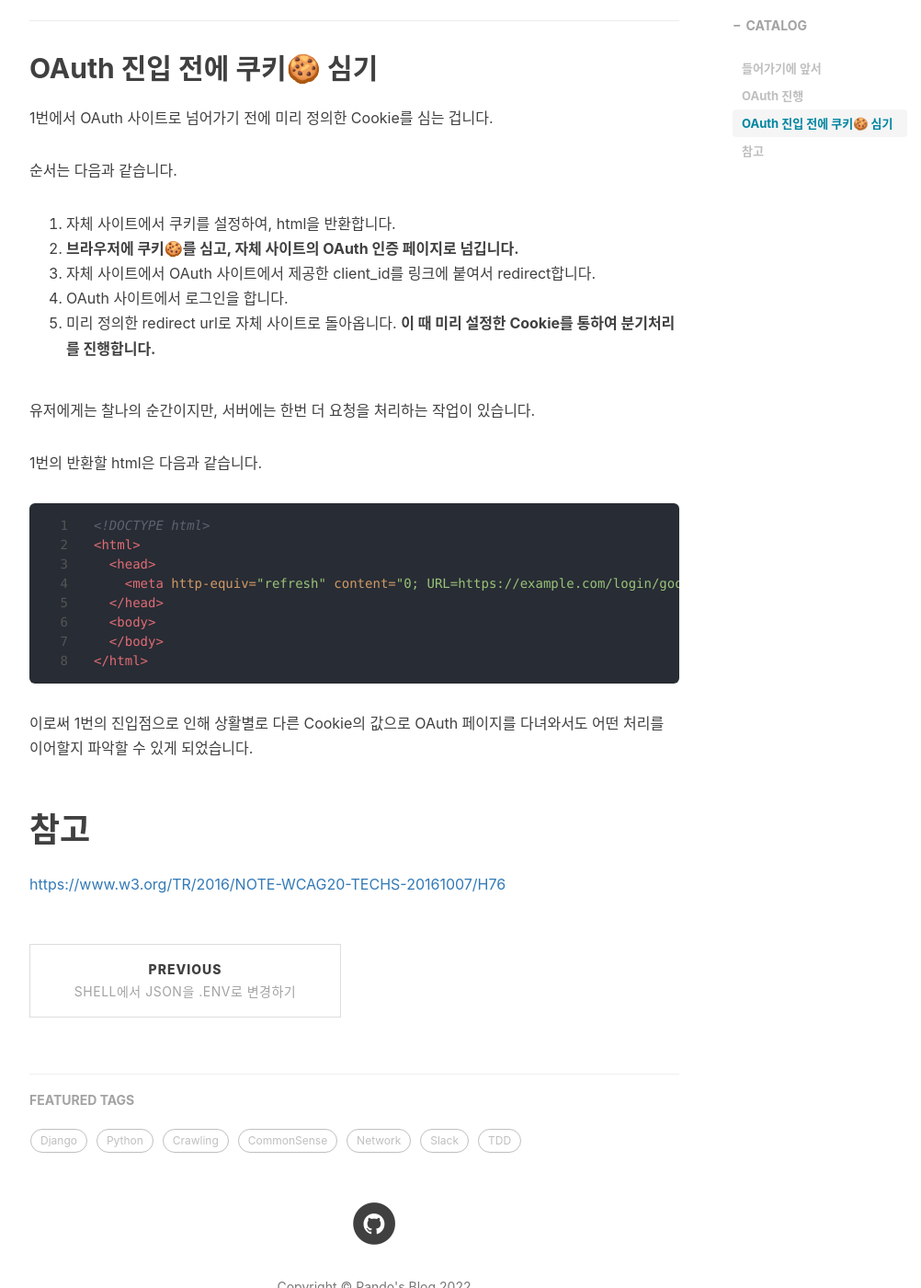
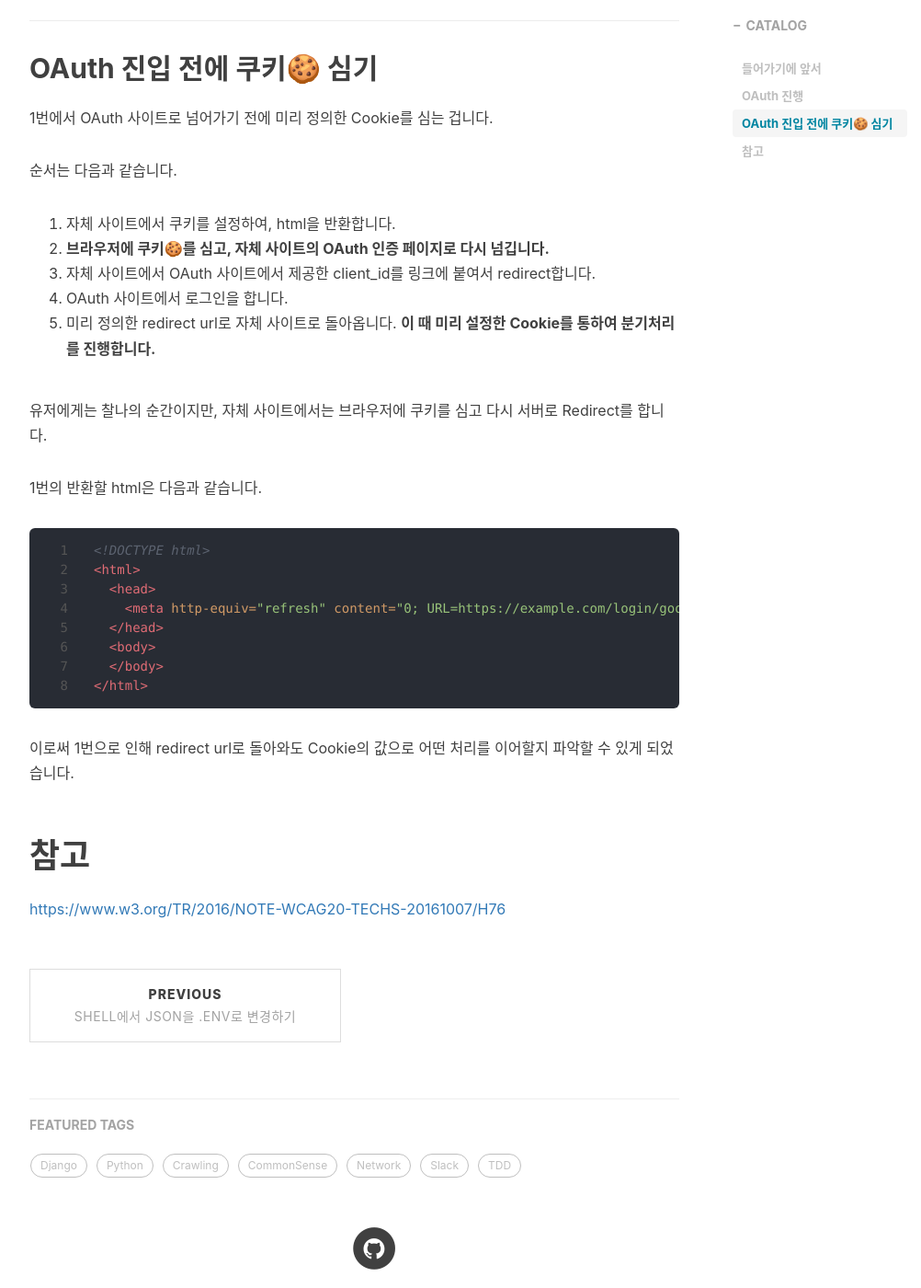
Before and after one commit to ndjman7/ndjman7.github.io, a Jekyll site: the page built from _posts/2022-07-19-Branching-after-OAuth-login.md, in a window 1280 px wide and 1400 px high, scrolled down 1175 px. Shown: the whole window at 92% size, without its empty margins (233-1235 px from the left). Built offline with Jekyll 4.4.1, drawn with Linux system fonts in a browser that asks for light colours; nearby versions of some CDN libraries; comment, search, counter and statistics services are not loaded; some of the changed text lies outside the part shown.

Commit message:
문구 수정

````diff
--- a/_posts/2022-07-19-Branching-after-OAuth-login.md
+++ b/_posts/2022-07-19-Branching-after-OAuth-login.md
@@ -20,7 +20,7 @@ OAuth 로그인 후, 진입한 상황마다 분기처리를 하고 싶은 경우
 웹사이트에서 어떻게 상황마다 분기처리를 할지 알아봅시다.
 
 ## OAuth 진행
-OAuth 로그인을 할 때 다음과 순서는 다음과 같습니다.
+OAuth 사이트에 로그인을 할 때 순서는 다음과 같습니다.
 
 1. 자체 사이트에서 OAuth 사이트에서 제공한 client_id를 링크에 붙여서 redirect합니다.
 2. OAuth 사이트에서 로그인을 합니다.
@@ -34,12 +34,12 @@ OAuth 로그인을 할 때 다음과 순서는 다음과 같습니다.
 순서는 다음과 같습니다.
 
 1. 자체 사이트에서 쿠키를 설정하여, html을 반환합니다.
-2. **브라우저에 쿠키🍪를 심고, 자체 사이트의 OAuth 인증 페이지로 넘깁니다.**
+2. **브라우저에 쿠키🍪를 심고, 자체 사이트의 OAuth 인증 페이지로 다시 넘깁니다.**
 3. 자체 사이트에서 OAuth 사이트에서 제공한 client_id를 링크에 붙여서 redirect합니다.
 4. OAuth 사이트에서 로그인을 합니다.
 5. 미리 정의한 redirect url로 자체 사이트로 돌아옵니다. **이 때 미리 설정한 Cookie를 통하여 분기처리를 진행합니다.**
 
-유저에게는 찰나의 순간이지만, 서버에는 한번 더 요청을 처리하는 작업이 있습니다.
+유저에게는 찰나의 순간이지만, 자체 사이트에서는 브라우저에 쿠키를 심고 다시 서버로 Redirect를 합니다.
 
 1번의 반환할 html은 다음과 같습니다.
 
@@ -54,7 +54,7 @@ OAuth 로그인을 할 때 다음과 순서는 다음과 같습니다.
 </html>
 ```
 
-이로써 1번의 진입점으로 인해 상활별로 다른 Cookie의 값으로 OAuth 페이지를 다녀와서도 어떤 처리를 이어할지 파악할 수 있게 되었습니다.
+이로써 1번으로 인해 redirect url로 돌아와도 Cookie의 값으로 어떤 처리를 이어할지 파악할 수 있게 되었습니다.
 
 # 참고
 
````
